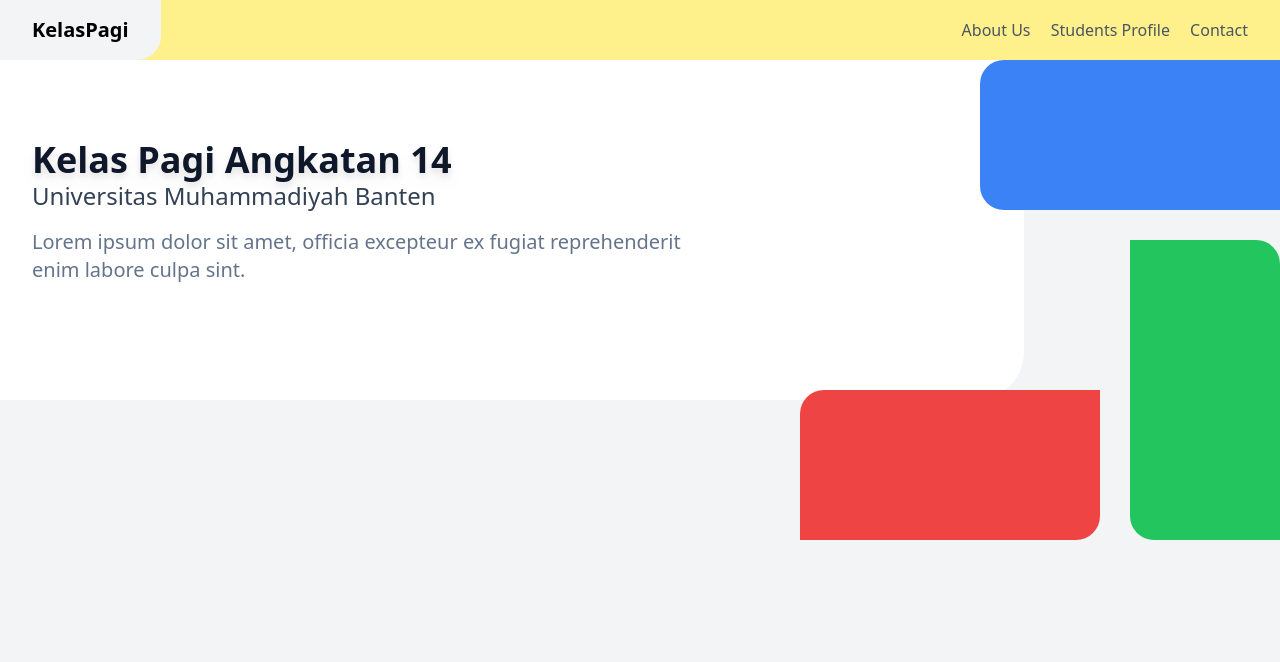
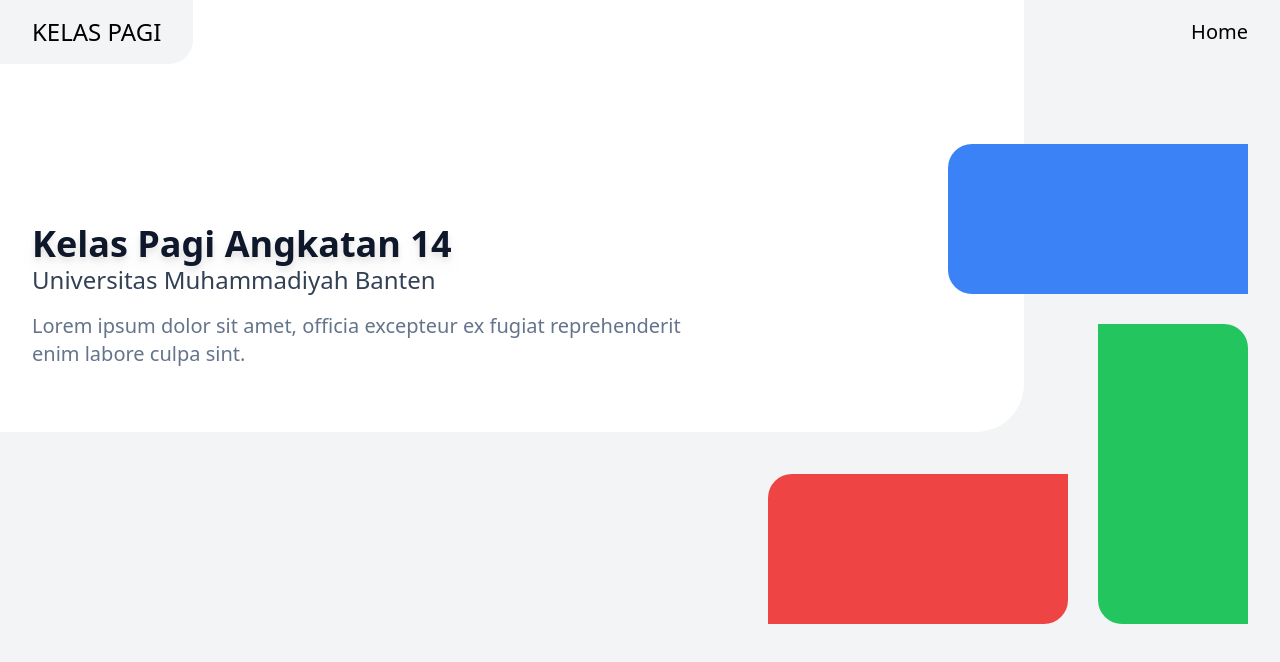
Before and after one commit to holiq/kelaspagi, a website: page index.html in a window 1280 px wide. Drawn offline with Linux system fonts and the light colour scheme.

Commit message:
feat: improve herosection

```diff
--- a/index.html
+++ b/index.html
@@ -10,37 +10,21 @@
 
 <body class="relative bg-gray-100 font-sans">
     <div class="absolute top-0 left-0 z-0 w-full h-screen">
-        <div class="w-4/5 h-[25rem] bg-white rounded-br-[3rem]"></div>
+        <div class="w-4/5 h-[27rem] bg-white rounded-br-[3rem]"></div>
     </div>
 
-    <header class="relative bg-yellow-200 z-20">
-        <div class="container flex justify-between items-center">
-            <h1 class="text-xl p-4 md:px-8 font-bold bg-gray-100 rounded-br-3xl">KelasPagi</h1>
-            <nav class="hidden md:block p-4 md:px-8 space-x-4">
-                <a href="#about" class="text-gray-600 hover:text-black">About Us</a>
-                <a href="#students" class="text-gray-600 hover:text-black">Students Profile</a>
-                <a href="#contact" class="text-gray-600 hover:text-black">Contact</a>
+    <header class="relative z-20">
+        <nav class="flex items-center justify-between">
+            <h1 class="bg-gray-100 text-xl font-medium md:text-2xl p-4 md:px-8 rounded-br-3xl uppercase">Kelas Pagi</h1>
+            <ul class="hidden md:flex items-center justify-end text-xl p-4 md:px-8">
+                <li><a href="#">Home</a></li>
+            </ul>
         </nav>
-            <div class="md:hidden p-4 md:px-8">
-                <button id="mobile-menu-button" class="focus:outline-none">
-                    <svg class="w-6 h-6" fill="none" stroke="currentColor" viewBox="0 0 24 24"
-                        xmlns="http://www.w3.org/2000/svg">
-                        <path stroke-linecap="round" stroke-linejoin="round" stroke-width="2"
-                            d="M4 6h16M4 12h16m-7 6h7"></path>
-                    </svg>
-                </button>
-            </div>
-            <div id="mobile-menu" class="hidden absolute top-16 right-4 bg-white shadow-md py-2 px-4 rounded">
-                <a href="#about" class="block text-gray-600 hover:text-black mb-2">About Us</a>
-                <a href="#students" class="block text-gray-600 hover:text-black mb-2">Students Profile</a>
-                <a href="#contact" class="block text-gray-600 hover:text-black">Contact</a>
-            </div>
-        </div>
     </header>
 
-    <main id="herosection" class="relative w-full h-[30rem] px-4 sm:px-6 lg:px-8">
+    <main id="herosection" class="relative w-full h-screen px-4 sm:px-6 lg:px-8">
+        <div class="relative w-full h-[30rem] mt-20">
             <div class="mx-auto flex h-full max-w-7xl">
-
                 <div class="z-10 py-20">
                     <h1 class="text-3xl text-slate-900 font-bold leading-tight drop-shadow-lg lg:text-4xl">
                         Kelas Pagi Angkatan 14
@@ -52,21 +36,16 @@
                         Lorem ipsum dolor sit amet, officia excepteur ex fugiat reprehenderit enim labore culpa sint.
                     </p>
                 </div>
-
-                <div class="absolute ml-4 bottom-0 right-0 mr-[180px] z-0 bg-red-500 w-[300px] h-[150px] rounded-br-3xl rounded-tl-3xl"></div>
+                <div
+                    class="absolute ml-4 bottom-0 right-0 mr-[180px] z-0 bg-red-500 w-[300px] h-[150px] rounded-br-3xl rounded-tl-3xl">
+                </div>
                 <div class="absolute top-0 right-0 z-0 bg-blue-500 w-[300px] h-[150px] rounded-l-3xl"></div>
-                <div class="absolute bottom-0 right-0 z-0 bg-green-500 h-[300px] w-[150px] rounded-bl-3xl rounded-tr-3xl"></div>
-
-
+                <div
+                    class="absolute bottom-0 right-0 z-0 bg-green-500 h-[300px] w-[150px] rounded-bl-3xl rounded-tr-3xl">
+                </div>
+            </div>
         </div>
     </main>
-
-    <script>
-        document.getElementById('mobile-menu-button').addEventListener('click', function () {
-            document.getElementById('mobile-menu').classList.toggle('hidden');
-        });
-    </script>
-
 </body>
 
 </html>
```
Also changed, not shown: dist/output.css, 1 other file. Lines whose indentation alone changed are shown as unchanged.
